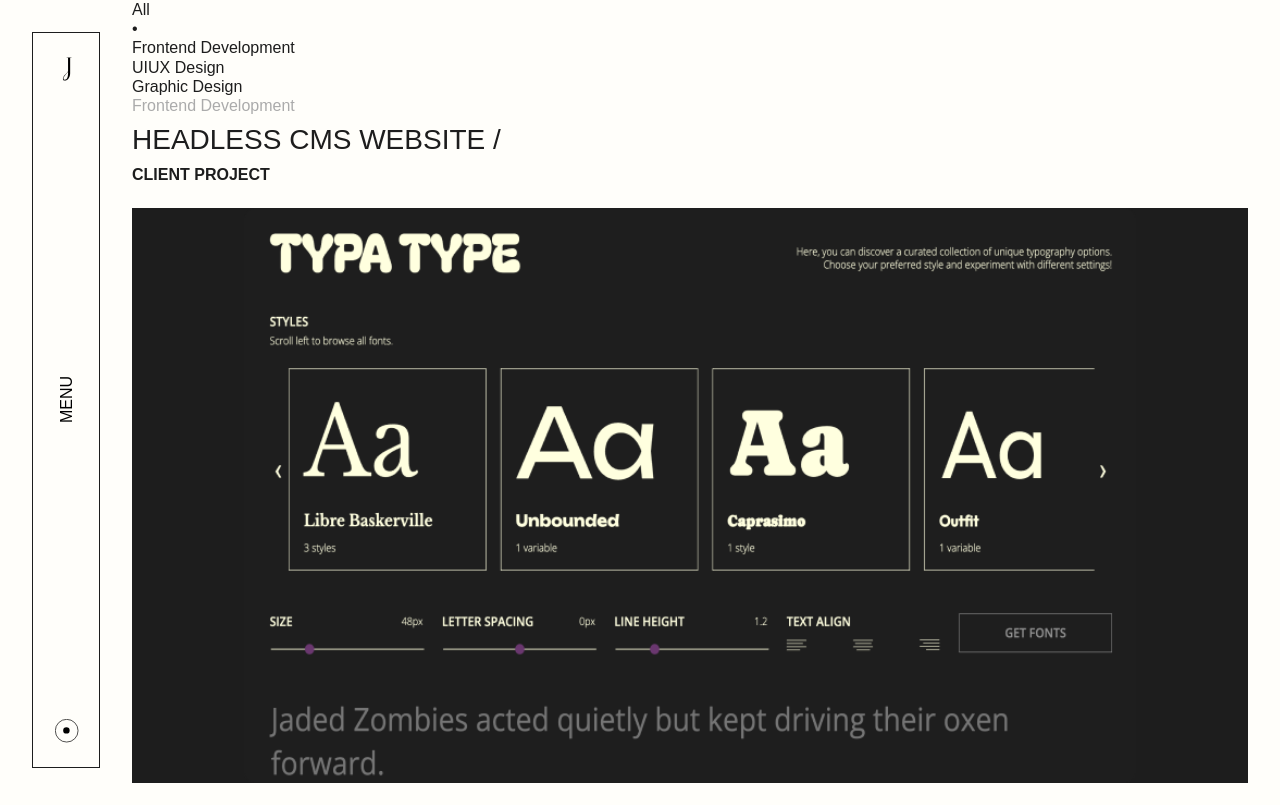
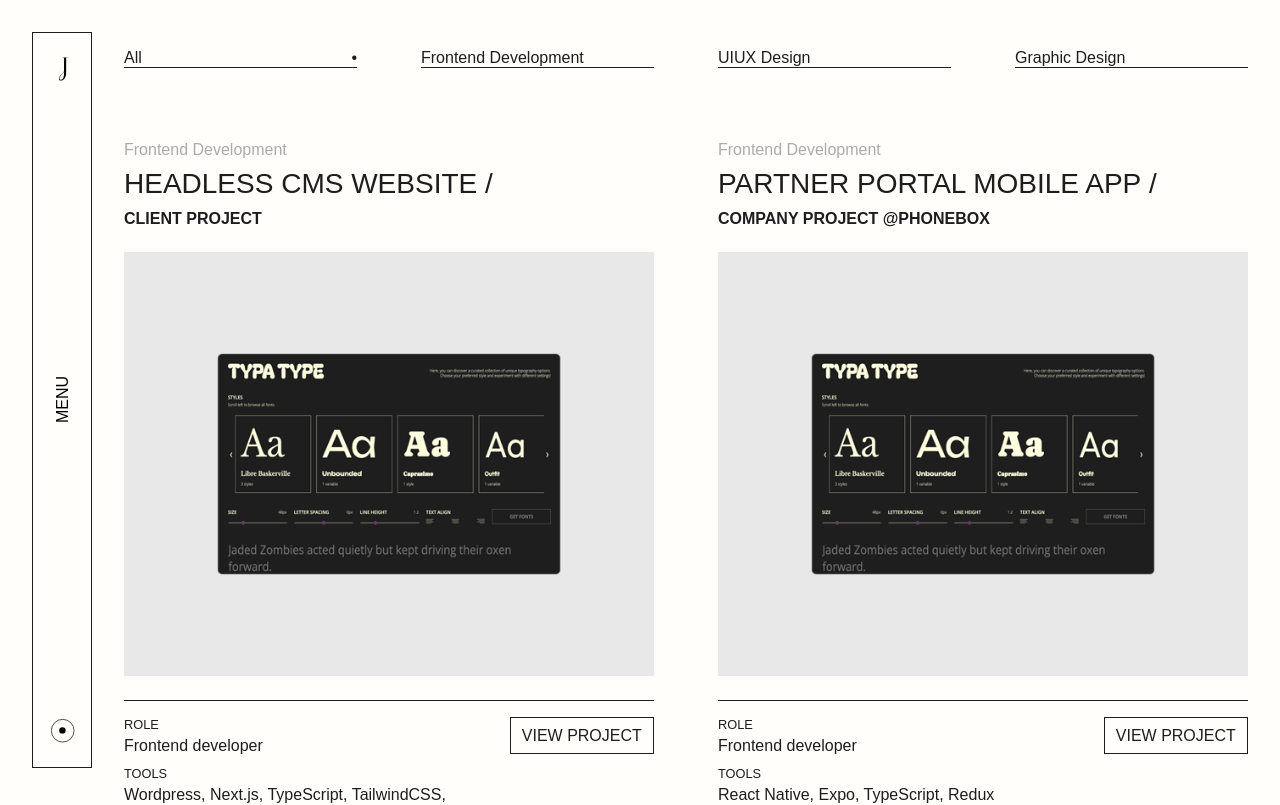
Before and after one commit to jennysujukim/jennykim-portfolio-2024, a React (Vite) app: page /work in a window 1280 px wide. Shown: the top 805 px of the page. Built offline with nearby package versions, Linux system fonts and the light colour scheme.

Commit message:
design: add styles for work page layout

```diff
--- a/src/components/atoms/CtaButton/CtaButton.module.scss
+++ b/src/components/atoms/CtaButton/CtaButton.module.scss
@@ -7,6 +7,7 @@
 .Text {
   width: fit-content;
   text-transform: uppercase;
+  white-space: nowrap;
   font-family: $helveticaNeue_medium;
   font-size: $fs_p_mob;
   padding: 0.5rem 0.7rem;
--- a/src/components/atoms/FilterButton/FilterButton.module.scss
+++ b/src/components/atoms/FilterButton/FilterButton.module.scss
@@ -0,0 +1,15 @@
+@use '../../../sass/abstracts/' as *;
+
+.Wrapper {
+  cursor: pointer;
+  @include lap {
+    @include gridCol(auto, 3);
+    border-bottom: $border_primary_black;
+  }
+}
+
+.Container {
+  @include lap {
+    @include flexbox(space-between, unset);
+  }
+}
--- a/src/components/atoms/FilterButton/FilterButton.tsx
+++ b/src/components/atoms/FilterButton/FilterButton.tsx
@@ -20,7 +20,7 @@
       className={styles.Wrapper}
       onClick={() => handleClick(text)}
     >
-      <div>
+      <div className={styles.Container}>
         <p>{text}</p>
         {isActive && isResponsive !== 'mobile' && isResponsive !== 'tablet' &&
           <div>&bull;</div>
--- a/src/components/organisms/Card/Card.module.scss
+++ b/src/components/organisms/Card/Card.module.scss
@@ -28,7 +28,7 @@
 
   width: 100%;
   height: 350px;
-  background: $primary_black;
+  background: #e8e8e8;
   @include flexbox(center, center);
   margin: 1.5rem 0;
   overflow: hidden;
--- a/src/components/organisms/Filter/Filter.module.scss
+++ b/src/components/organisms/Filter/Filter.module.scss
@@ -0,0 +1,7 @@
+@use '../../../sass/abstracts/' as *;
+
+.Wrapper {
+  @include lap {
+    @include grid(repeat(12, 1fr), $gap_lap); };
+
+}
--- a/src/components/organisms/Filter/Filter.tsx
+++ b/src/components/organisms/Filter/Filter.tsx
@@ -2,13 +2,15 @@
 import { DisciplineType } from "../../../types/enums/DisciplineType"
 // components
 import FilterButton from "../../atoms/FilterButton"
+// styles
+import styles from './Filter.module.scss'
 
 export default function Filter() {
 
   const { isActive, handleSetDiscipline } = useGetProjectsDataContext()
 
   return (
-    <ul>
+    <ul className={styles.Wrapper}>
       <FilterButton
         text={DisciplineType.All}
         isActive={isActive === DisciplineType.All}
--- a/src/pages/WorkPage/ProjectsPage.module.scss
+++ b/src/pages/WorkPage/ProjectsPage.module.scss
@@ -0,0 +1,21 @@
+@use '../../sass/abstracts/' as *;
+
+.Filter_Cont {
+  padding-top: 3rem;
+}
+
+.Cards_Cont {
+  @include grid(repeat(12, 1fr), $gap_lap);
+  @include lap {
+    row-gap: 3rem;
+  }
+}
+
+.Card_Cont {
+
+  @include gridCol(auto, 12);
+
+  @include tab {
+    @include gridCol(auto, 6);
+  }
+}
--- a/src/pages/WorkPage/ProjectsPage.tsx
+++ b/src/pages/WorkPage/ProjectsPage.tsx
@@ -2,6 +2,8 @@
 // components
 import Filter from "../../components/organisms/Filter"
 import Card from "../../components/organisms/Card"
+// styles
+import styles from './ProjectsPage.module.scss'
 
 export default function WorkPage() {
 
@@ -9,15 +11,17 @@
 
   return (
     <div>
-      <section>
+      <section className={styles.Filter_Cont}>
         <Filter />
       </section>
-      <section>
+      <section className={`Section ${styles.Cards_Cont}`}>
         {isData && isData.map((project, index) => (
-          <Card
+          <div
             key={index}
-            details={project.overview}
-          />
+            className={styles.Card_Cont}
+          >
+            <Card details={project.overview} />
+          </div>
         ))}
       </section>
     </div>
--- a/src/sass/abstracts/_variables.scss
+++ b/src/sass/abstracts/_variables.scss
@@ -67,7 +67,7 @@
 
 $sidebar_height_mob: 60px;
 $sidebar_open_height_mob: 60vh;
-$sidebar_width_lap: 68px;
+$sidebar_width_lap: 60px;
 $sidebar_open_width_lap: 400px;
 
 $mainContent_full_width_lap: calc(100vw - ($sidebar_width_lap + ($container_spacing_lap * 2) + $container_spacing_lap));
--- a/src/types/constants/Dimensions.ts
+++ b/src/types/constants/Dimensions.ts
@@ -6,7 +6,7 @@
   desktopLg: 1920,
   sidebarHeight: 60,
   sidebarHeightOpen: '60vh',
-  sidebarWidth: 68,
+  sidebarWidth: 60,
   sidebarWidthOpen: 400,
   sidebarBtnHeight: 24,
 
```
Also changed, not shown: src/assets/images/projects/thumbnail-test-1.png (added), src/assets/images/projects/thumbnail-test.png.
